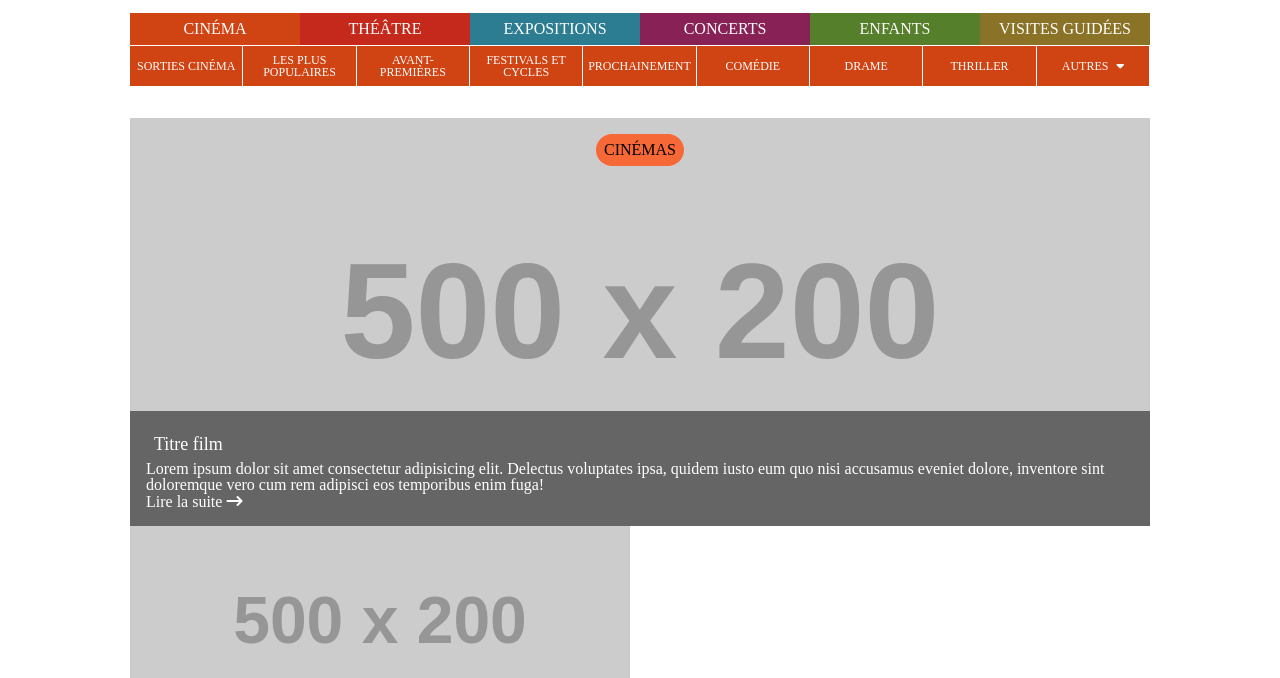
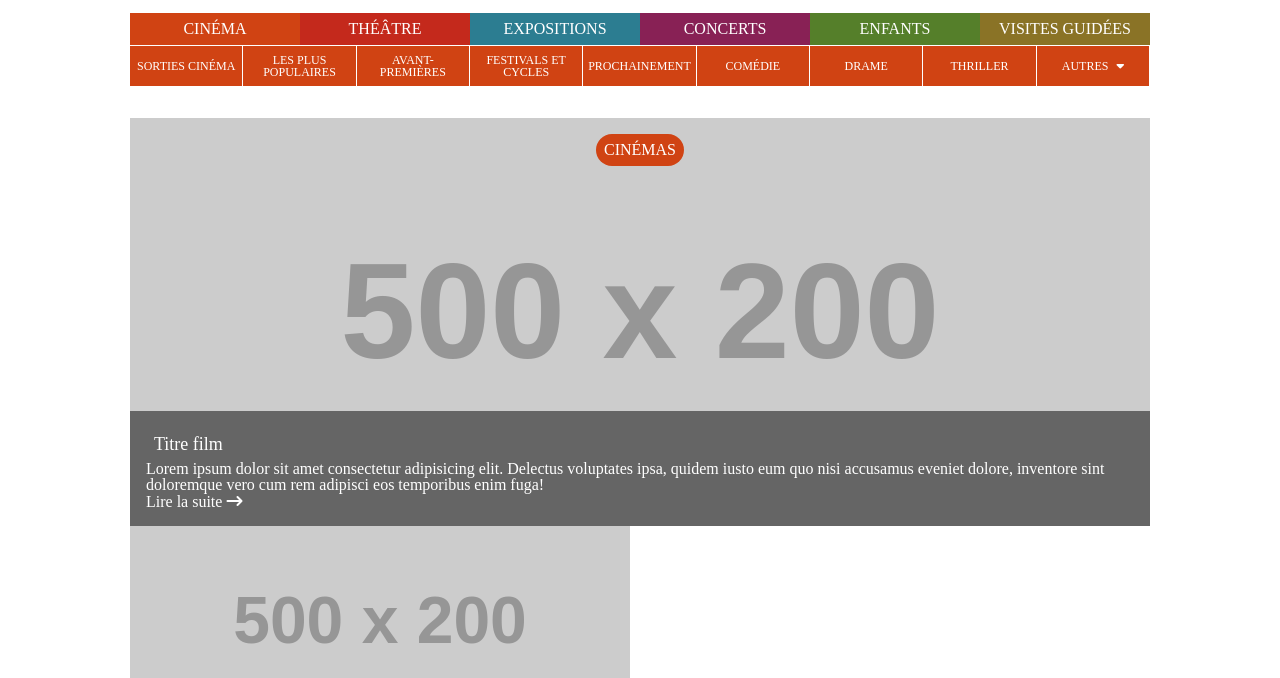
Before and after one commit to RedYro/remise-a-niveau-2026, a plain HTML site: page module-02-css/exercice-02-offi/index.html in a window 1280 px wide. Shown: the part 122-800 px from the top of the page. Drawn offline with Linux system fonts and the light colour scheme; placeholder pictures from the web are drawn by us.

Commit message:
Module 2 CSS : mise à jour exercice 2

```diff
--- a/module-02-css/exercice-02-offi/style.css
+++ b/module-02-css/exercice-02-offi/style.css
@@ -351,7 +351,8 @@ main{
 }
 
 .etiquette-img-carrousel p{
-    background-color: var(--color-orange-lighter);
+    color: var(--color-white);
+    background-color: var(--color-orange-darker);
     padding: var(--espace-xs);
     border-radius: var(--espace-s);
     text-transform: uppercase;
@@ -380,6 +381,12 @@ main{
 
 @media only screen and (min-width: 1024px) {
     /* Header pour Desktop */
+
+    /* Style pour le logo du site dans le header */
+
+    .logo-img{
+        display: inline-block;
+    }
 
     /* Style pour la barre de recherche en mode desktop */
 
@@ -486,6 +493,8 @@ main{
         padding: var(--espace-xs) var(--espace-xxs);
     }
 
+    /* Style pour le sous-menu "Autres" */
+
     /* Bouton "Autres" : repère pour le sous-menu et texte centré */
 
     .sous-menu-autres-header{
@@ -509,8 +518,6 @@ main{
         cursor: pointer;
     }
 
-    /* Style pour le sous-menu "Autres" */
-
     .sous-menu-autres-header ul{
         position: absolute;
         top: 100%;
@@ -532,11 +539,8 @@ main{
         padding: var(--espace-s);
     }
 
-    .logo-img{
-        display: inline-block;
-    }
+    /* Pour masquer les éléments présents sur mobile */
 
-    /* Pour masquer les éléments présents sur mobile */
     .search-bar-mobile{
         display: none;
     }
```
